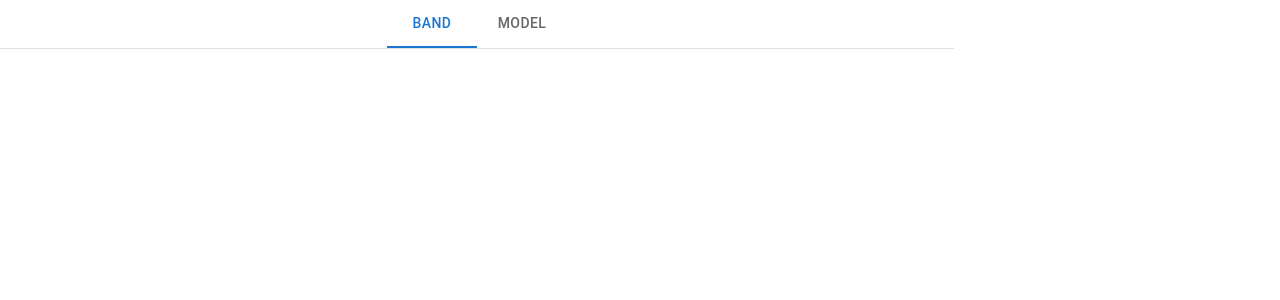
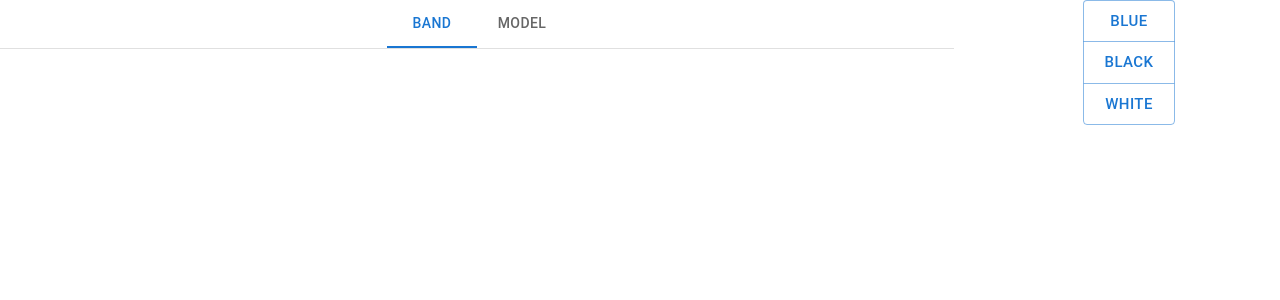
Before and after one commit to vcvetanovic96/sketchfab-viewer, a React (Create React App) app in the folder sketchfab-react/: page / in a window 1280 px wide. Shown: the top 300 px of the page. Built offline with nearby package versions, Linux system fonts and the light colour scheme.

Commit message:
Add buttons

```diff
--- a/sketchfab-react/package.json
+++ b/sketchfab-react/package.json
@@ -5,6 +5,7 @@
   "dependencies": {
     "@emotion/react": "^11.11.1",
     "@emotion/styled": "^11.11.0",
+    "@mui/icons-material": "^5.14.9",
     "@mui/material": "^5.14.9",
     "@testing-library/jest-dom": "^5.17.0",
     "@testing-library/react": "^13.4.0",
--- a/sketchfab-react/src/App.js
+++ b/sketchfab-react/src/App.js
@@ -1,10 +1,11 @@
 import "./App.css";
 import { Grid } from "@mui/material";
 import * as React from "react";
-import { styled } from "@mui/material/styles";
 import Box from "@mui/material/Box";
 import BasicTabs from "./BasicPanelProps.js";
-import ColorPicker from "./ColorPicker";
+import Button from "@mui/material/Button";
+import ButtonBase from "@mui/material/ButtonBase";
+import ButtonGroup from "@mui/material/ButtonGroup";
 
 function App() {
   const [value, setValue] = React.useState(0);
@@ -26,7 +27,17 @@ function App() {
           <Grid item xs={9}>
             <BasicTabs value={value} onChooseTab={handleChange} />
           </Grid>
-          <Grid item xs={3}></Grid>
+          <Grid item xs={3}>
+            <ButtonGroup
+              size="large"
+              orientation="vertical"
+              aria-label="vertical outlined button group"
+            >
+              <Button key="blue">Blue</Button>
+              <Button key="black">Black</Button>
+              <Button key="white">White</Button>
+            </ButtonGroup>
+          </Grid>
         </Grid>
       </Box>
     </div>
```
Also changed, not shown: 1 other file (tests, documents, lock files or other folders).
